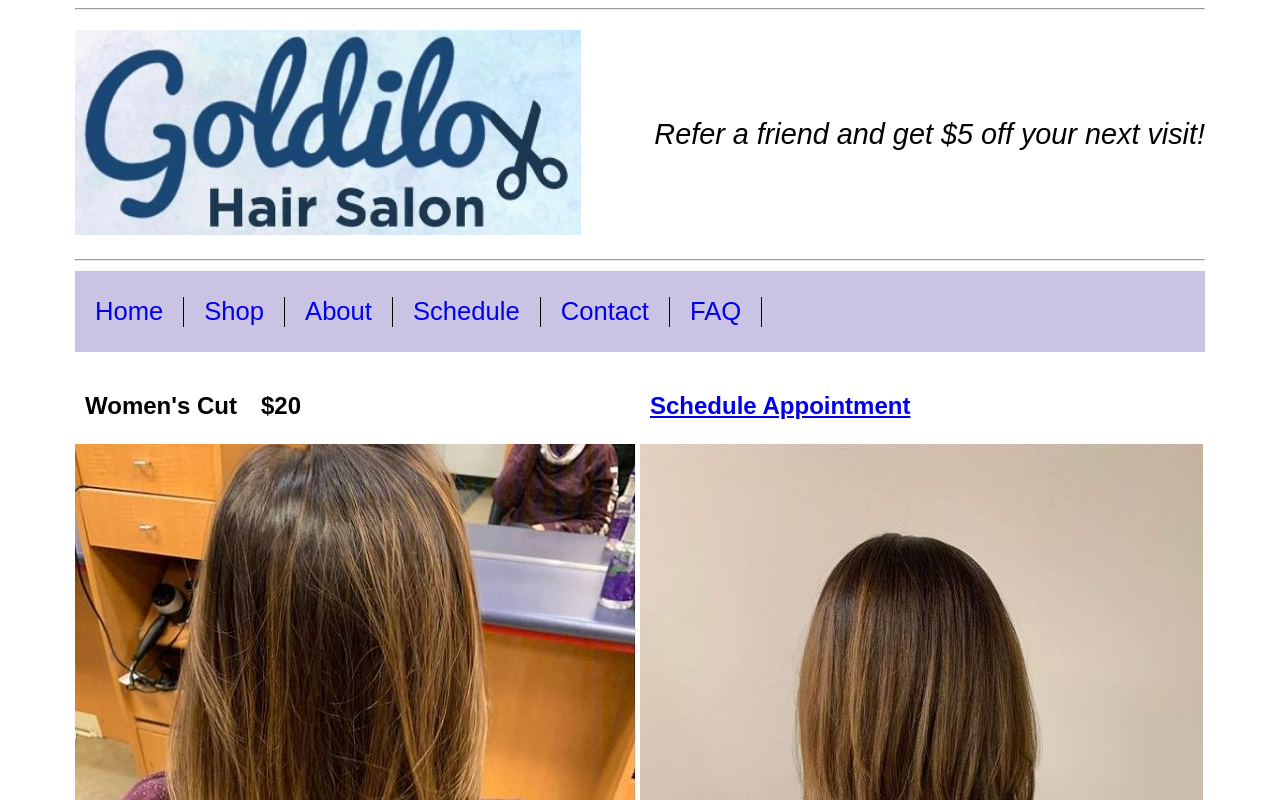
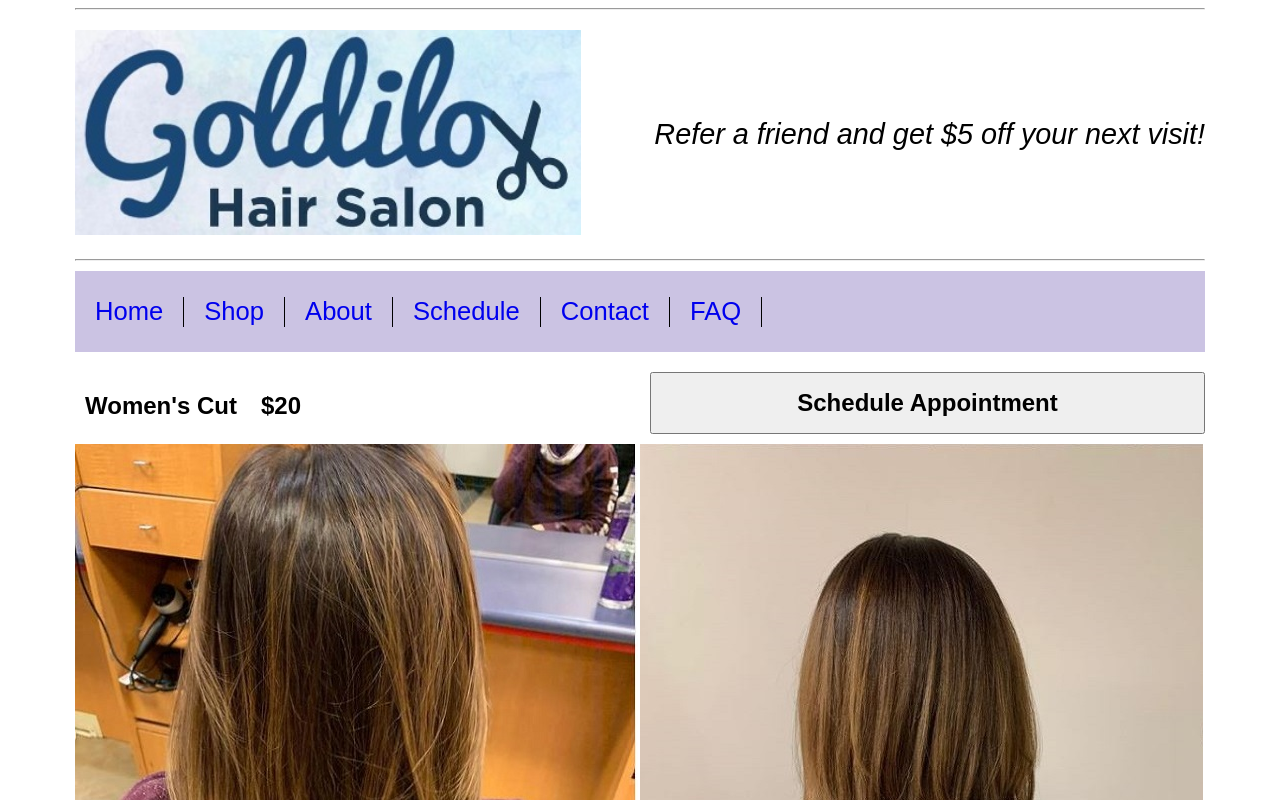
Before and after one commit to jhamster/goldilox-vue, a Vue app: page /shop in a window 1280 px wide. Shown: the top 800 px of the page. Built offline with nearby package versions, Linux system fonts and the light colour scheme.

Commit message:
shop schedule buttons added which pass the selected item to the calendar to use and select correct appointment duration.

```diff
--- a/src/views/Shop.vue
+++ b/src/views/Shop.vue
@@ -1,20 +1,51 @@
 <template>
   <div class="shop">
     <div class="products-with-image">
-      <div class="product-with-image" v-for="product in $root.$data.products_with_images" :key="product.name">
-        <div class='one-col'>
-          <p class="shop-item title">{{product.name}}&emsp;{{product.price}}</p>
-          <a class="shop-item link" href="/schedule" v-on:click="set_selected_product(product)">Schedule Appointment</a>
+      <div
+        class="product-with-image"
+        v-for="product in $root.$data.products_with_images"
+        :key="product.name"
+      >
+        <div class="one-col">
+          <p class="shop-item title">
+            {{ product.name }}&emsp;{{ product.price }}
+          </p>
+          <button
+            class="shop-item link"
+            v-on:click="set_selected_product(product)"
+          >
+            Schedule Appointment
+          </button>
           <div class="image_title_set">
-            <img v-bind:src="product.image_before"/>
-            <p class='image_description'>Before</p>
+            <img v-bind:src="product.image_before" alt="" />
+            <p class="image_description">Before</p>
           </div>
           <div class="image_title_set">
-            <img v-bind:src="product.image_after"/>
-            <p class='image_description'>After</p>
+            <img v-bind:src="product.image_after" />
+            <p class="image_description">After</p>
           </div>
         </div>
-        <hr class="shop-divider">
+        <hr class="shop-divider" />
+      </div>
+    </div>
+    <p class="shop-item title">Other</p>
+    <div class="products-no-image">
+      <div
+        class="product-no-image"
+        v-for="product in $root.$data.products_no_images"
+        :key="product.name"
+      >
+        <div class="one-col">
+          <p class="shop-item other title">
+            {{ product.name }}&emsp;{{ product.price }}
+          </p>
+          <button
+            class="shop-item link"
+            v-on:click="set_selected_product(product)"
+          >
+            Schedule Appointment
+          </button>
+        </div>
       </div>
     </div>
   </div>
@@ -22,14 +53,15 @@
 
 <script>
 export default {
-  name: 'Shop',
+  name: "Shop",
   methods: {
     set_selected_product(product) {
       console.log(product);
       this.$root.$data.selected_product = product;
-    }
-  }
-}
+      this.$router.push("/schedule");
+    },
+  },
+};
 </script>
 
 <style>
@@ -40,6 +72,15 @@ export default {
   margin-top: 30px;
 }
 
+.link {
+  margin-top: 10px;
+  margin-bottom: 10px;
+}
+
+.other {
+  margin-top: 10px;
+}
+
 .shop-divider {
   margin-top: 20px;
 }
```
